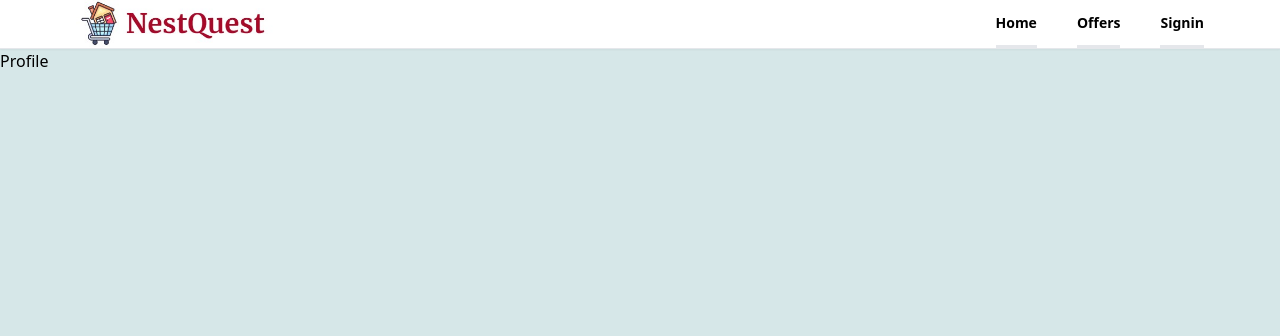
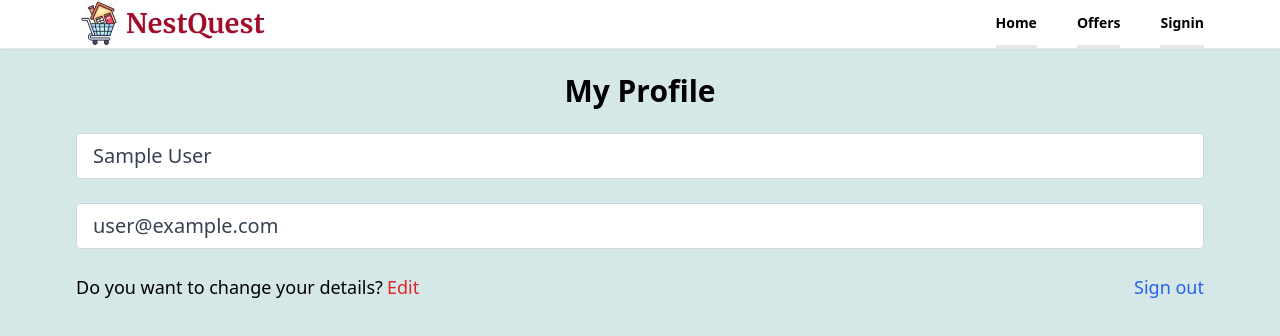
Before and after one commit to Nandanair622/NestQuest, a React (Create React App) app: page /Profile in a window 1280 px wide. Shown: the top 336 px of the page. Built offline with nearby package versions, Linux system fonts and the light colour scheme; no server answers; sample sign-in values are in the browser's storage.

Commit message:
create private route for profile page and add the logout functionality

```diff
--- a/src/App.js
+++ b/src/App.js
@@ -8,6 +8,7 @@
 import Offers from "./pages/Offers";
 import Forgotpsswd from "./pages/Forgotpsswd";
 import Header from "./components/Header";
+import PrivateRoute from "./components/PrivateRoute";
 
 function App() {
   return (
@@ -16,7 +17,10 @@
         <Header></Header>
         <Routes>
           <Route path="/" element={<Home />}></Route>
-          <Route path="/Profile" element={<Profile />}></Route>
+          <Route path="/Profile" element={<PrivateRoute/>}>
+            <Route path="/Profile" element={<Profile/>}></Route>
+          </Route>
+
           <Route path="/Signin" element={<Signin />}></Route>
           <Route path="/SignUp" element={<SignUp />}></Route>
           <Route path="/Offers" element={<Offers />}></Route>
--- /dev/null
+++ b/src/components/PrivateRoute.jsx
@@ -0,0 +1,9 @@
+import { Outlet, Navigate } from "react-router-dom";
+import { useAuthStatus } from "../hooks/useAuthStatus";
+export default function PrivateRoute() {
+  const { loggedIn, checkingStatus } = useAuthStatus();
+  if (checkingStatus) {
+    return <h3>Loading..</h3>
+  }
+  return loggedIn ? <Outlet/> : <Navigate to="/SignIn"/>;
+}
--- /dev/null
+++ b/src/hooks/useAuthStatus.jsx
@@ -0,0 +1,19 @@
+import { useEffect, useState } from "react";
+import { getAuth, onAuthStateChanged } from "firebase/auth";
+
+export function useAuthStatus() {
+  const [loggedIn, setLoggedIn] = useState(false);
+  const [checkingStatus, setCheckingStatus] = useState(true);
+
+  useEffect(() => {
+    const auth = getAuth();
+    console.log(auth);
+    onAuthStateChanged(auth, (user) => {
+      if (user) {
+        setLoggedIn(true);
+      }
+      setCheckingStatus(false);
+    });
+  }, []);
+  return { loggedIn, checkingStatus };
+}
--- a/src/pages/Profile.jsx
+++ b/src/pages/Profile.jsx
@@ -1,7 +1,46 @@
-import React from 'react'
+import { getAuth } from 'firebase/auth';
+import React, { useState } from 'react'
+import { useNavigate } from 'react-router';
 
 export default function Profile() {
+  const auth = getAuth()
+  const navigate= useNavigate()
+  const [formData, setFormData] = useState({
+    name: auth.currentUser.displayName,
+    email: auth.currentUser.email,
+  });
+  const { name, email } = formData;
+  function onLogOut() {
+    auth.signOut()
+    navigate("/");
+  }
   return (
-    <div>Profile</div>
-  )
+    <>
+      <section className="max-w-6xl mx-auto flex justify center items-center flex-col">
+        <h1 className="text-3xl text-center mt-6 font-bold">My Profile</h1>
+        <div className="w-full :w-[50%] mt-6 px-3">
+          <form>
+            <input
+              type="text"
+              id="name"
+              value={name}
+              disabled
+              className="mb-6 w-full px-4 py-2 text-xl text-gray-700 bg-white border border-gray-300 rounded transition ease-in-out"
+            />
+            <input
+              type="text"
+              id="email"
+              value={email}
+              disabled
+              className="mb-6 w-full px-4 py-2 text-xl text-gray-700 bg-white border border-gray-300 rounded transition ease-in-out"
+            />
+            <div className='flex justify-between whitespace-nowrap text-sm sm:text-lg'>
+              <p className='flex items-center mb-6 '>Do you want to change your details? <span className='text-red-600 hover:text-red-700 transition ease-in-out duration-200 ml-1 cursor-pointer'>Edit</span></p>
+              <p onClick={onLogOut} className='text-blue-600 hover:text-blue-800 transition-200 ease-in-out cursor-pointer'>Sign out</p>
+            </div>
+          </form>
+        </div>
+      </section>
+    </>
+  );
 }
```
